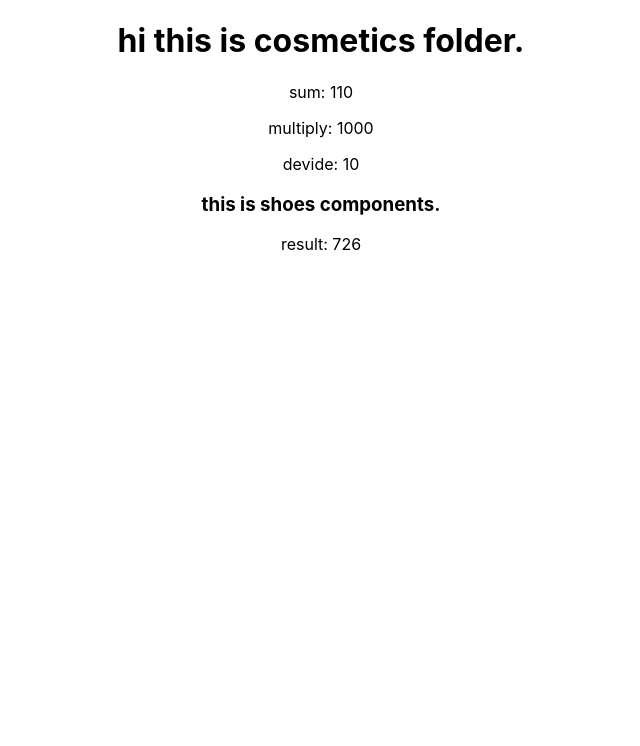
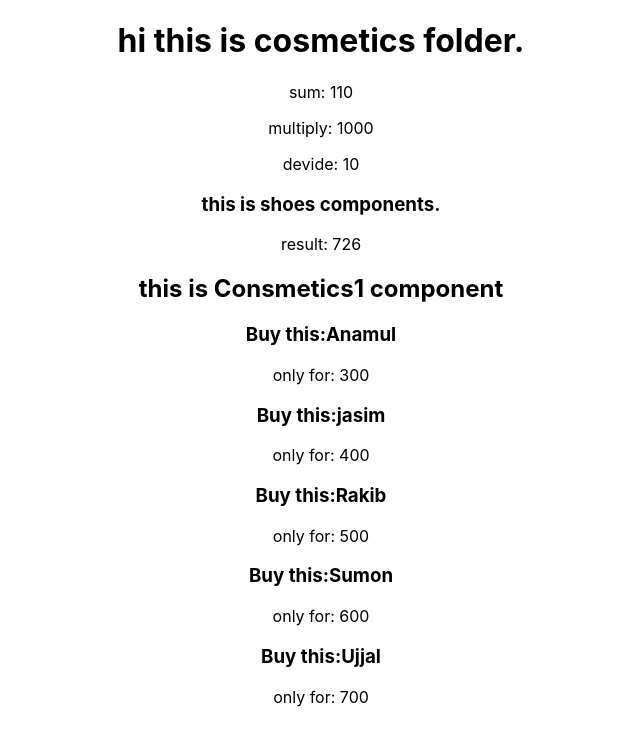
Before and after one commit to anamul01988/import-export-common-storage-handler-practice-phr3, a React (Create React App) app: page / in a window 1280 px wide. Shown: the top 746 px of the page, without its empty margins (319-959 px from the left). Built offline with nearby package versions, Linux system fonts and the light colour scheme.

Commit message:
sending propd and destructure

```diff
--- a/src/App.js
+++ b/src/App.js
@@ -2,12 +2,14 @@ import logo from './logo.svg';
 import './App.css';
 import Cosmetics from './components/Cosmetics';
 import Shoes from './components/Shoes/Shoes';
+import Cosmetics1 from './components/cosmetics1/Cosmetics1';
 
 function App() {
   return (
     <div className="App">
         <Cosmetics/>
         <Shoes/>
+        <Cosmetics1/>
     </div>
   );
 }
--- /dev/null
+++ b/src/components/cosmetics1/Cosmetics1.js
@@ -0,0 +1,27 @@
+import React from 'react';
+import CosmeticEach from '../cosmetics1Each/CosmeticEach';
+
+const Cosmetics1 = () => {
+    const cosmetics = [
+        {id:1, name: 'Anamul', price: 300},
+        {id:2, name: 'jasim', price: 400},
+        {id:3, name: 'Rakib', price: 500},
+        {id:4, name: 'Sumon', price: 600},
+        {id:5, name: 'Ujjal', price: 700},
+
+    ]
+    return (
+
+        <div>
+            <h2>this is Consmetics1 component</h2>
+            {
+                // cosmetics.forEach(cosmetics => console.log(cosmetics))
+                cosmetics.map(cosmetics =><CosmeticEach   //aikhane forEach dile data ta tar vitor theke ar ber hobe nah but map dewate se nije ekta array return kore
+                     key = {cosmetics.id}
+                      cosmetic = {cosmetics}></CosmeticEach>)
+            }
+        </div>
+    );
+};
+
+export default Cosmetics1;
--- /dev/null
+++ b/src/components/cosmetics1Each/CosmeticEach.js
@@ -0,0 +1,16 @@
+import React from 'react';
+
+const CosmeticEach = (props) => {
+    console.log(props)
+    const {name, price, id} = props.cosmetic;
+    return (
+        <div>
+            {/* <h3>Buy this:{props.cosmetic.name} </h3>
+            <p>only for: {props.cosmetic.price}</p> */}
+            <h3>Buy this:{name} </h3>
+            <p>only for: {price}</p>
+        </div>
+    );
+};
+
+export default CosmeticEach;
```
Also changed, not shown: src/components/cosmetics1/Cosmetics1.css (added).
